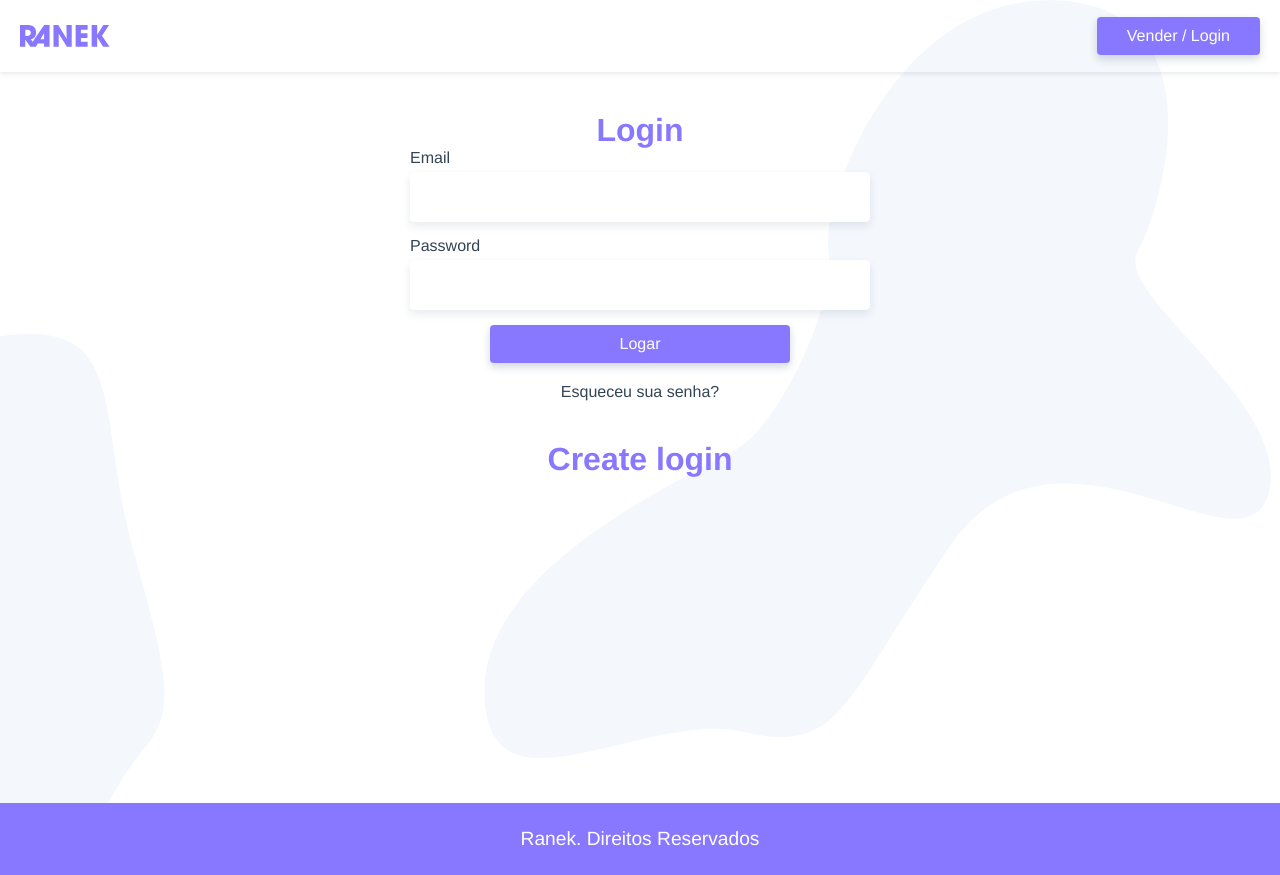
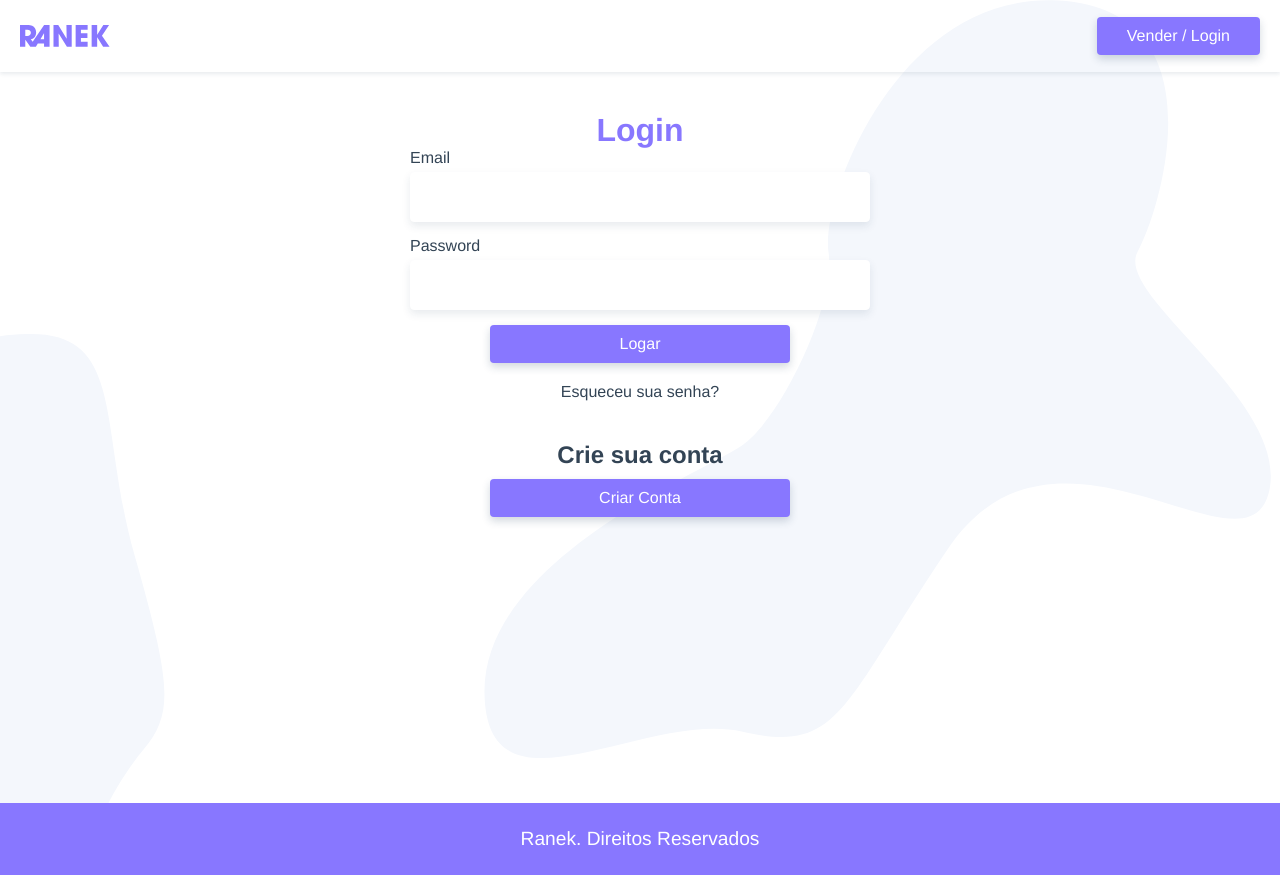
Before and after one commit to lucasaecio/ranek, a Vue app: page /login in a window 1280 px wide. Built offline with nearby package versions, Linux system fonts and the light colour scheme.

Commit message:
Criação e implementação do formulário de novo usuário

```diff
--- a/src/components/CreateLogin.vue
+++ b/src/components/CreateLogin.vue
@@ -1,13 +1,44 @@
 <template>
-  <h1>Create login</h1>
+<section>
+    <h2>Crie sua conta</h2>
+    <transition mode="out-in">
+        <button v-if="!criar" class="btn" @click="criar = true"> Criar Conta</button>
+        <user-form v-else>
+            <button class="btn btn-form">Criar Usuário</button>
+        </user-form>
+    </transition>
+</section>
 </template>
 
 <script>
+import UserForm from '@/components/UserForm.vue'
+
 export default {
-    name: 'CreateLogin'
+    name: 'CreateLogin',
+    components: { UserForm },
+    data () {
+        return {
+            criar: false
+        }
+    }
 }
 </script>
 
-<style>
+<style scoped>
+h2 {
+    text-align: center;
+    margin-top: 40px;
+    margin-bottom: 10px;
+}
 
+.btn {
+    width: 100%;
+    max-width: 300px;
+    margin-left: auto;
+    margin-right: auto;
+}
+
+.btn-form {
+    max-width: 100%;
+}
 </style>
--- /dev/null
+++ b/src/components/UserForm.vue
@@ -0,0 +1,44 @@
+<template>
+<form>
+    <label for="nome">Nome</label>
+    <input id="nome" name="nome" type="text" v-model="nome">
+    <label for="email">Email</label>
+    <input id="email" name="email" type="email" v-model="email">
+    <label for="senha">Senha</label>
+    <input id="senha" name="senha" type="password" v-model="senha">
+    <label for="cep">Cep</label>
+    <input id="cep" name="cep" type="text" v-model="cep">
+    <label for="rua">Rua</label>
+    <input id="rua" name="rua" type="text" v-model="rua">
+    <label for="numero">Numero</label>
+    <input id="numero" name="numero" type="text" v-model="numero">
+    <label for="bairro">Bairro</label>
+    <input id="bairro" name="bairro" type="text" v-model="bairro">
+    <label for="cidade">Cidade</label>
+    <input id="cidade" name="cidade" type="text" v-model="cidade">
+    <label for="estado">Estado</label>
+    <input id="estado" name="estado" type="text" v-model="estado">
+    <div class="button">
+      <slot></slot>
+    </div>
+  </form>
+</template>
+
+<script>
+export default {
+    name: 'UserForm'
+}
+</script>
+
+<style scoped>
+form {
+  display: grid;
+  grid-template-columns: 80px 1fr;
+  align-items: center;
+}
+
+.button {
+  grid-column: 2;
+  margin-top: 10px;
+}
+</style>
```
